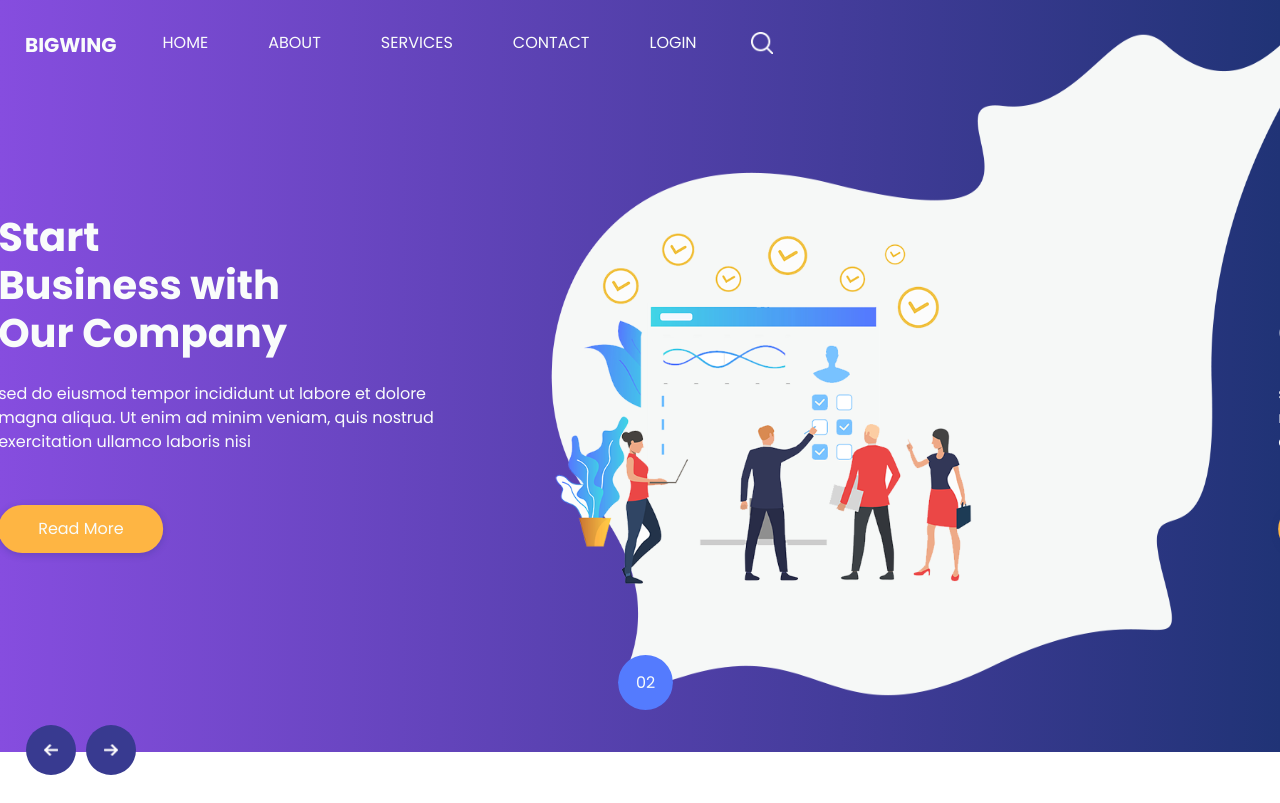
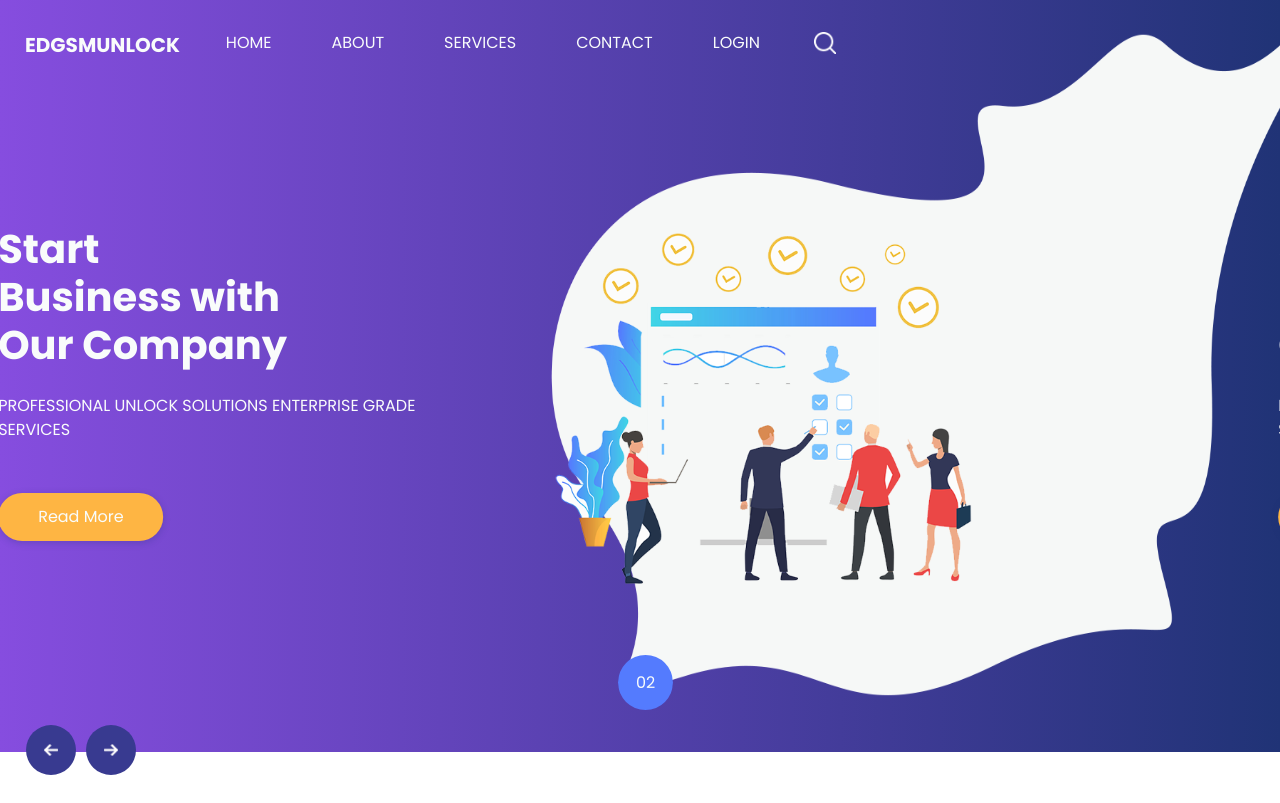
Before and after one commit to edgsmunlock/web, a plain HTML site: page index.html in a window 1280 px wide. Shown: the top 803 px of the page. Drawn offline with nearby package versions, Linux system fonts and the light colour scheme.

Commit message:
Update index.html

```diff
--- a/index.html
+++ b/index.html
@@ -35,7 +35,7 @@
             <nav class="navbar navbar-expand-lg custom_nav-container ">
               <a class="navbar-brand" href="index.html">
                 <span>
-                  BigWing
+                  edGSMunlock
                 </span>
               </a>
               <button class="navbar-toggler" type="button" data-toggle="collapse" data-target="#navbarSupportedContent" aria-controls="navbarSupportedContent" aria-expanded="false" aria-label="Toggle navigation">
@@ -92,8 +92,9 @@
                       Our Company
                     </h1>
                     <p>
-                      sed do eiusmod tempor incididunt ut labore et dolore magna aliqua. Ut enim ad minim veniam, quis
-                      nostrud exercitation ullamco laboris nisi
+                      PROFESSIONAL UNLOCK SOLUTIONS
+
+ENTERPRISE GRADE SERVICES
                     </p>
                     <div class="btn-box">
                       <a href="" class="btn-1">
@@ -121,8 +122,9 @@
                       Our Company
                     </h1>
                     <p>
-                      sed do eiusmod tempor incididunt ut labore et dolore magna aliqua. Ut enim ad minim veniam, quis
-                      nostrud exercitation ullamco laboris nisi
+                    PROFESSIONAL UNLOCK SOLUTIONS
+
+ENTERPRISE GRADE SERVICES
                     </p>
                     <div class="btn-box">
                       <a href="" class="btn-1">
@@ -150,8 +152,9 @@
                       Our Company
                     </h1>
                     <p>
-                      sed do eiusmod tempor incididunt ut labore et dolore magna aliqua. Ut enim ad minim veniam, quis
-                      nostrud exercitation ullamco laboris nisi
+                     PROFESSIONAL UNLOCK SOLUTIONS
+
+ENTERPRISE GRADE SERVICES
                     </p>
                     <div class="btn-box">
                       <a href="" class="btn-1">
```
